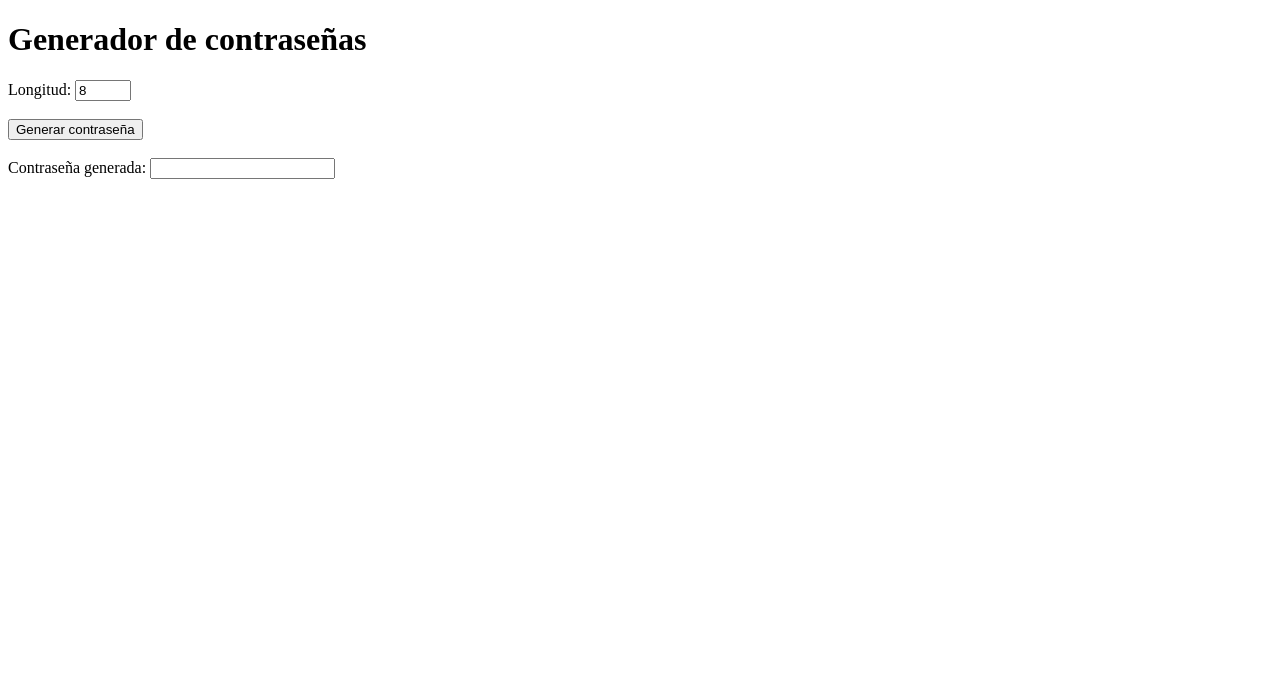
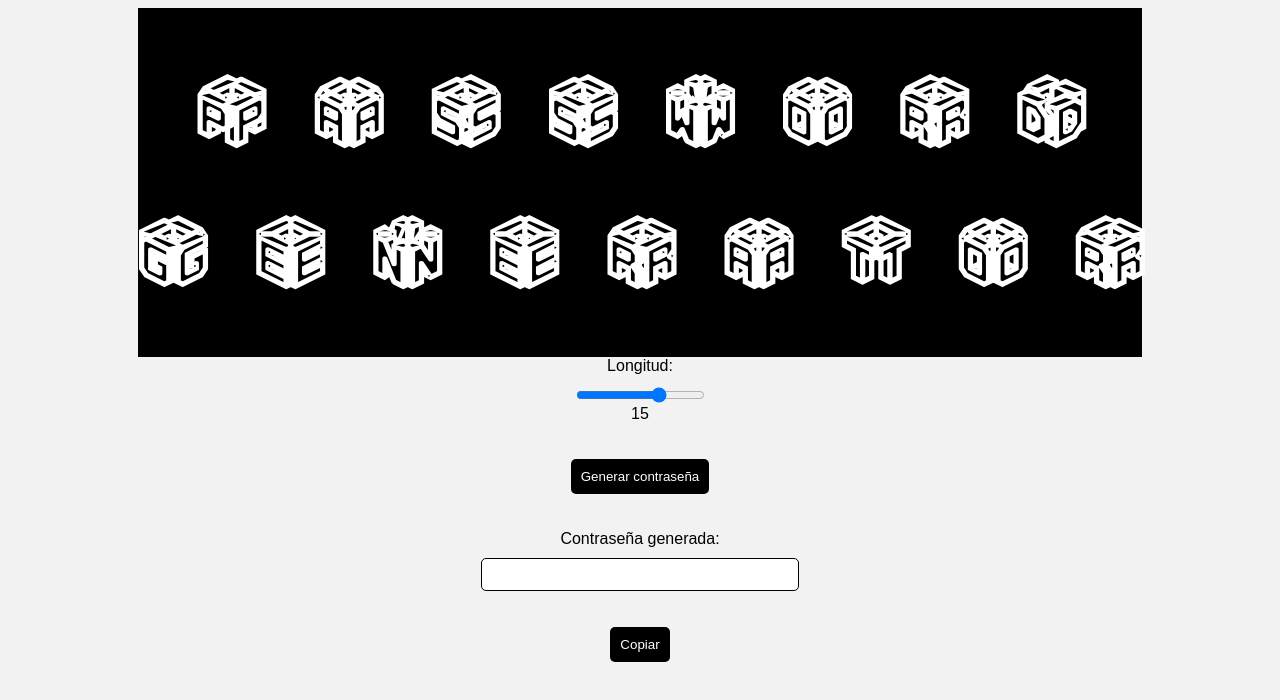
Before and after one commit to Facundorios05/Practica-1, a plain HTML site: page index.html in a window 1280 px wide. Drawn offline with Linux system fonts and the light colour scheme.

Commit message:
Se añadieron cambios de estilos

```diff
--- a/index.html
+++ b/index.html
@@ -1,22 +1,42 @@
 <!DOCTYPE html>
-<html>
+<html lang="en">
+
 <head>
     <meta charset="UTF-8">
+    <meta http-equiv="X-UA-Compatible" content="IE=edge">
+    <meta name="viewport" content="width=device-width, initial-scale=1.0">
+    <link rel="stylesheet" href="style.css">
     <title>Generador de contraseñas</title>
 </head>
+
 <body>
-    <h1>Generador de contraseñas</h1>
+
+    <div class="passwir">
+        <h1>p a s s w o r d</h1>
+        <h1>g e n e r a t o r</h1>
+    </div>
 
 
-    <label for="length">Longitud:</label>
-    <input type="number" id="length" min="4" max="32" value="8">
+    <label for="length">Longitud: </label>
+    <input type="range" id="length" name="length" min="5" max="20" value="15" oninput="updateLengthValue()">
+    <span id="lengthValue">15</span>
     <br><br>
+
     <button onclick="generatePassword()">Generar contraseña</button>
     <br><br>
     <label for="password">Contraseña generada:</label>
     <input type="text" id="password" readonly>
     <br><br>
+
+    <button onclick="copyPassword()" id="copyButton" disabled>Copiar</button>
+    <br><br>
+
     <script>
+        function updateLengthValue() {
+            const length = document.getElementById('length').value;
+            document.getElementById('lengthValue').textContent = length;
+        }
+
         function generatePassword() {
             const length = document.getElementById('length').value;
             const charset = 'abcdefghijklmnopqrstuvwxyzABCDEFGHIJKLMNOPQRSTUVWXYZ0123456789!@#$%^&*+-=';
@@ -26,7 +46,16 @@
                 password += charset.charAt(randomIndex);
             }
             document.getElementById('password').value = password;
+            document.getElementById('copyButton').disabled = false;
+        }
+
+        function copyPassword() {
+            const password = document.getElementById('password');
+            password.select();
+            password.setSelectionRange(0, 99999);
+            document.execCommand('copy');
         }
     </script>
 </body>
+
 </html>
--- /dev/null
+++ b/style.css
@@ -0,0 +1,63 @@
+
+body {
+    display: flex;
+    justify-content: center;
+    flex-direction: column;
+    align-items: center;
+    font-family: Arial, sans-serif;
+    background-color: #f2f2f2;
+  }
+
+  h1 {
+    color: #ffffff;
+    text-align: center;
+    font-family: 'MyFont', sans-serif;
+    font-size: 100px;
+
+  }
+
+  .passwir {
+    background-color: #000000;
+    margin: 0%;
+    padding: 0px;
+  }
+
+
+  @font-face {
+    font-family: 'MyFont';
+    src: url('3dlet.ttf') format('truetype');
+  }
+
+
+  label {
+    display: inline-block;
+    margin-bottom: 10px;
+  }
+
+  input[type="number"] {
+    padding: 8px;
+    border-radius: 5px;
+    border: 1px solid #ccc;
+    width: 50px;
+    text-align: center;
+  }
+
+  button {
+    padding: 10px;
+    background-color: #000000;
+    color: #fff;
+    border: none;
+    border-radius: 5px;
+    cursor: pointer;
+  }
+
+  button:hover {
+    background-color: #000000;
+  }
+
+  input[type="text"] {
+    padding: 8px;
+    border-radius: 5px;
+    border: 1px solid #000000;
+    width: 300px;
+  }
```
Also changed, not shown: 3dlet.ttf (added). Lines whose indentation alone changed are shown as unchanged.
